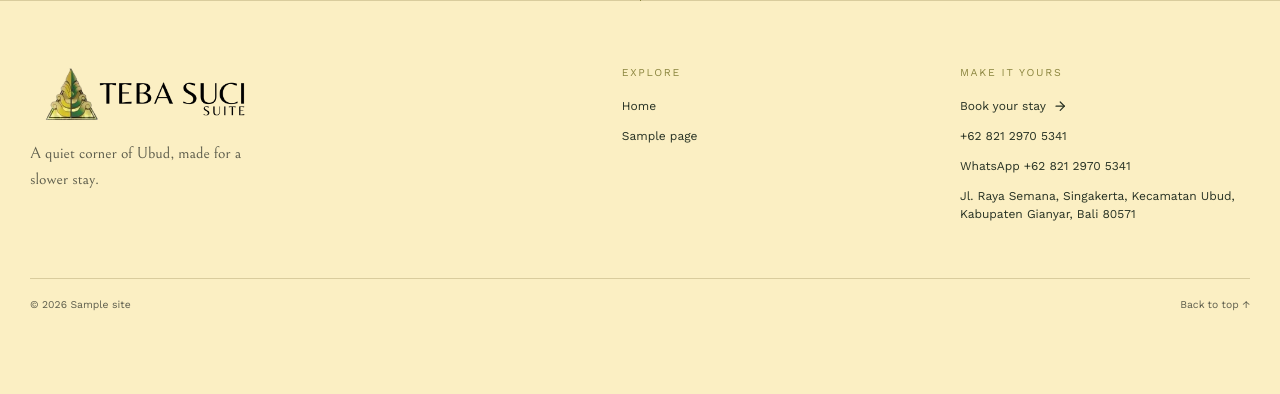
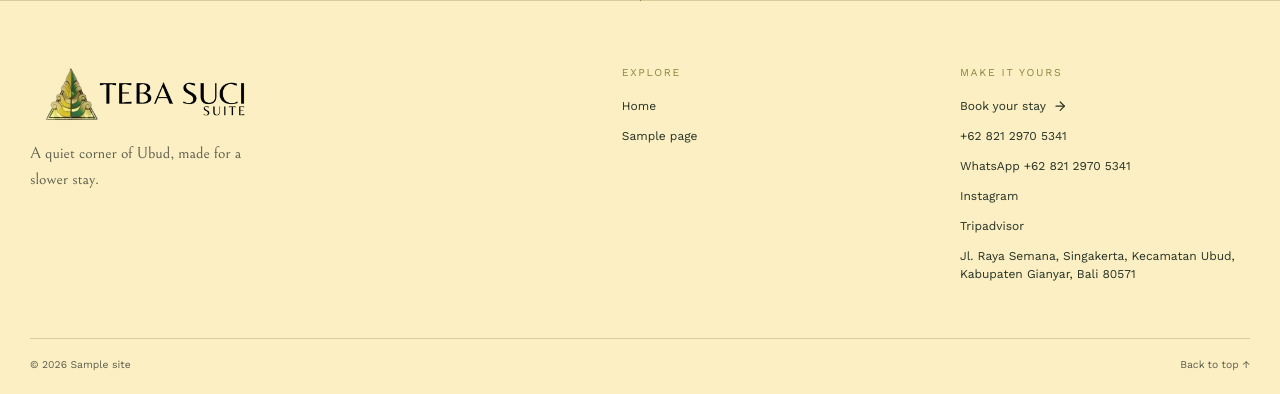
Before and after one commit to akanaradigitalsolutions-cmd/tebasucisuite, a WordPress theme: template page.php in a window 1280 px wide. Shown: the part 996-1390 px from the top of the page. Before the commit the page ends 1307 px from the top, so only its background shows below. Run offline with PHP 8.4 and a stand-in for WordPress, Linux system fonts and the light colour scheme; the site name, menu and one post (Sample post) are stand-ins, and other content is empty; some libraries are stand-ins or nearby versions.

Commit message:
Add Instagram and Tripadvisor links
Fill in the two social links that could not be read from the live site,
so the footer now shows Instagram and Tripadvisor by default.

Co-Authored-By: Claude Opus 4.8 <noreply@anthropic.com>
Claude-Session: https://claude.ai/code/session_01VRAeoXrtSDRMQgVczwDsW5

```diff
--- a/inc/content.php
+++ b/inc/content.php
@@ -294,7 +294,7 @@ function tebasuci_fields() {
 				'instagram_url'   => array(
 					'type'    => 'link',
 					'label'   => __( 'Instagram link', 'tebasuci' ),
-					'default' => '',
+					'default' => 'https://www.instagram.com/tebasucisuite/',
 				),
 				'facebook_url'    => array(
 					'type'    => 'link',
@@ -304,7 +304,7 @@ function tebasuci_fields() {
 				'tripadvisor_url' => array(
 					'type'    => 'link',
 					'label'   => __( 'Tripadvisor link', 'tebasuci' ),
-					'default' => '',
+					'default' => 'https://www.tripadvisor.com/Hotel_Review-g15880600-d27685441-Reviews-Teba_Suci_Suite-Singakerta_Ubud_Gianyar_Regency_Bali.html',
 				),
 			),
 		),
```
